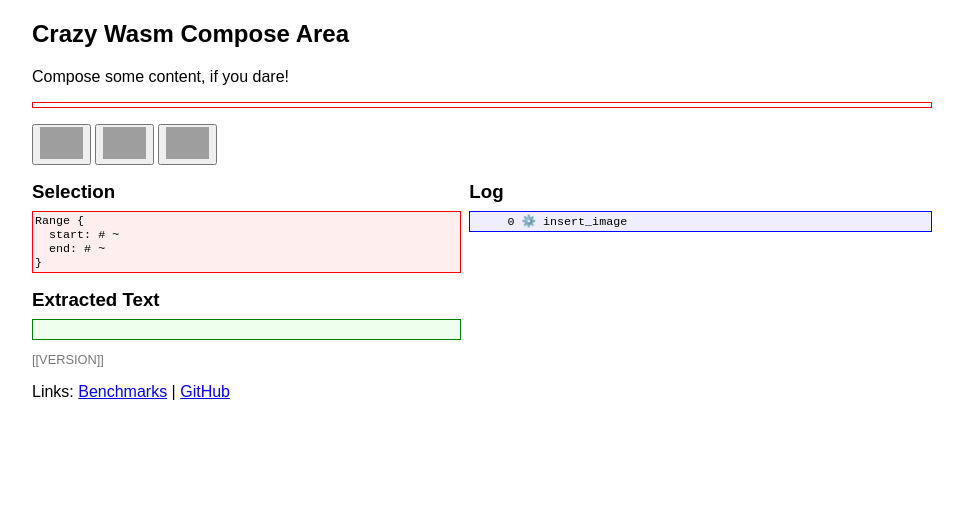
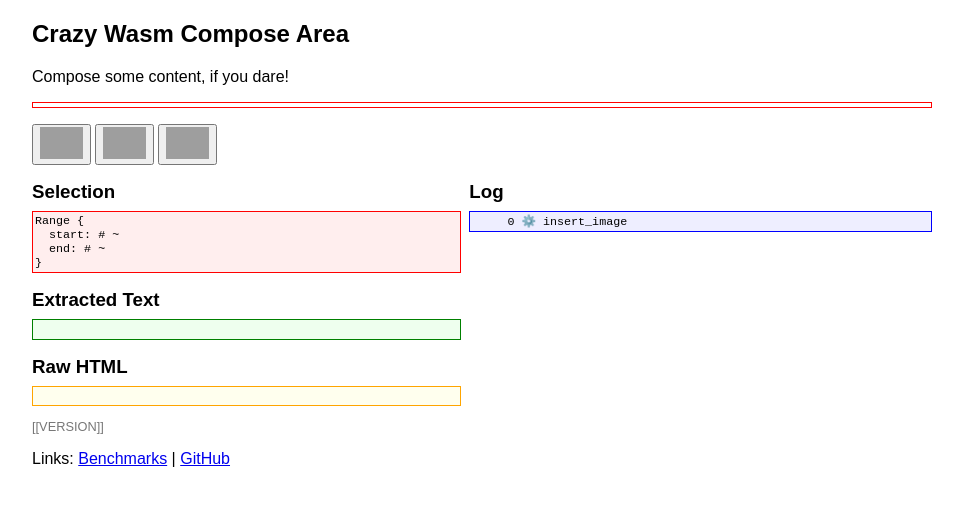
Before and after one commit to threema-ch/compose-area, a website built with webpack: page www/index.html in a window 1280 px wide. Both pictures are taken after a click on the button 219 px from the left and 144 px from the top of the page. Shown: the whole page, without its empty margins (158-1121 px from the left). Built offline with nearby package versions, Linux system fonts and the light colour scheme; grey boxes are pictures that could not be loaded; what benchmark, compose-area would draw is missing.

Commit message:
Demo: Show raw HTML

```diff
--- a/www/index.html
+++ b/www/index.html
@@ -51,8 +51,13 @@
             border: 1px solid green;
             background-color: #efe;
         }
+        #raw div {
+            border: 1px solid orange;
+            background-color: #ffe;
+        }
         #log {
             flex-grow: 1;
+            min-width: 300px;
             margin-left: 8px;
         }
         #log div {
@@ -96,6 +101,10 @@
                 <h3>Extracted Text</h3>
                 <div class="debug"></div>
             </div>
+            <div id="raw">
+                <h3>Raw HTML</h3>
+                <div class="debug"></div>
+            </div>
         </div>
         <div id="log">
             <h3>Log</h3>
--- a/www/index.js
+++ b/www/index.js
@@ -10,8 +10,9 @@ window.composeArea = composeArea;
 // Elements
 const wrapper = document.getElementById('wrapper');
 const logDiv = document.querySelector('#log div');
+const extractedDiv = document.querySelector('#extracted div');
 const selectionDiv = document.querySelector('#selection div');
-const extractedDiv = document.querySelector('#extracted div');
+const rawDiv = document.querySelector('#raw div');
 
 // Helper functions
 
@@ -55,6 +56,9 @@ function showState() {
             `  end: ${formatNode(range.endContainer)} ~ ${range.endOffset}\n` +
             `}`;
     }
+
+    // Get raw HTML
+    rawDiv.innerText = wrapper.innerHTML;
 }
 
 
```
